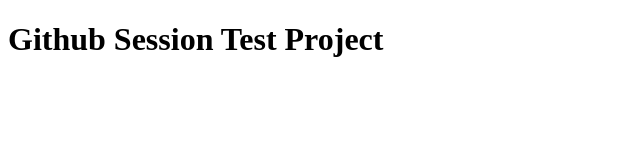
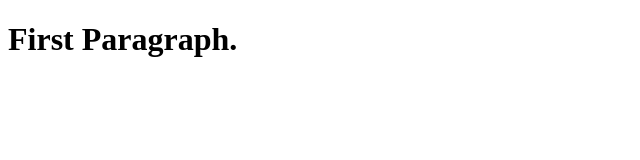
Before and after one commit to RidmaRandika/New-Begining, a plain HTML site: page index.html in a window 1280 px wide. Shown: the whole page, without its empty margins (0-640 px from the left). Drawn offline with Linux system fonts and the light colour scheme.

Commit message:
Update index.html

```diff
--- a/index.html
+++ b/index.html
@@ -7,6 +7,6 @@
     <title>Document</title>
 </head>
 <body>
-    <h1>Github Session Test Project</h1>
+    <h1>First Paragraph.</h1>
 </body>
 </html>
```
